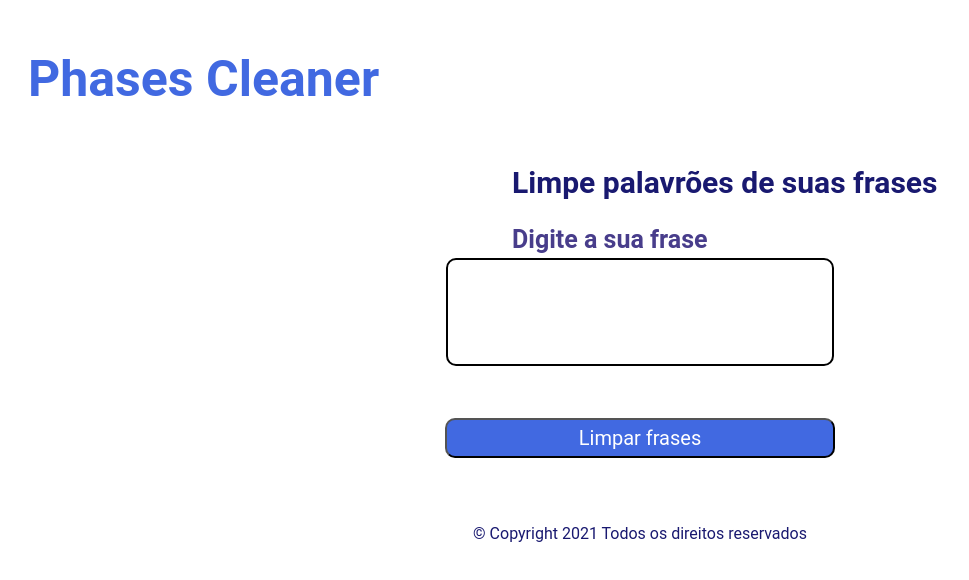
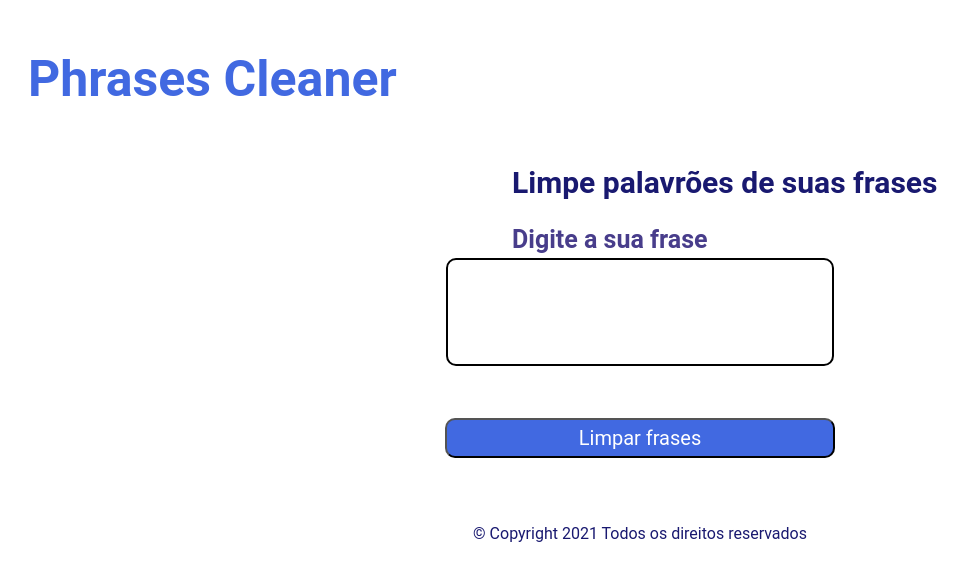
Before and after one commit to Briciosvieir/UNIDEV-2022, a plain HTML site: page index.html in a window 1280 px wide. Shown: the whole page, without its empty margins (0-969 px from the left). Drawn offline with Linux system fonts and the light colour scheme.

Commit message:
Update index.html

```diff
--- a/index.html
+++ b/index.html
@@ -23,7 +23,7 @@
 <link rel="stylesheet" href="css/style.css">
 <body>
 
-    <div> <h1><p>Phases Cleaner</p></h1> </div>
+    <div> <h1><p>Phrases Cleaner</p></h1> </div>
 
      <div class="posicao">
       <h2 >Limpe palavrões de suas frases</h2>
```
